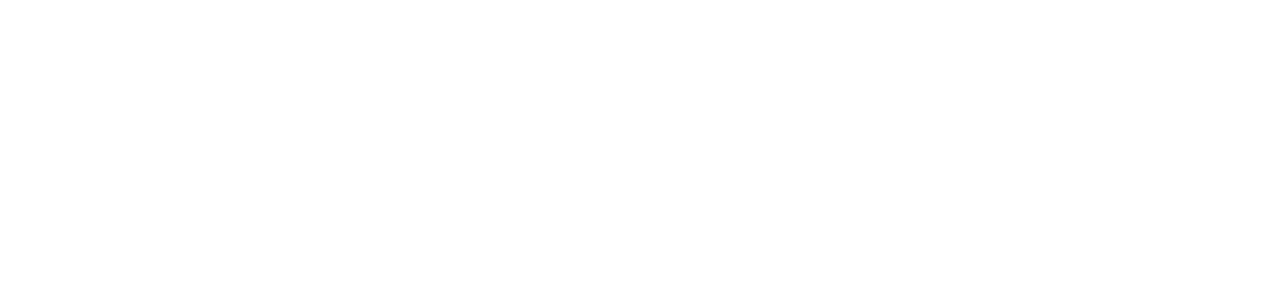
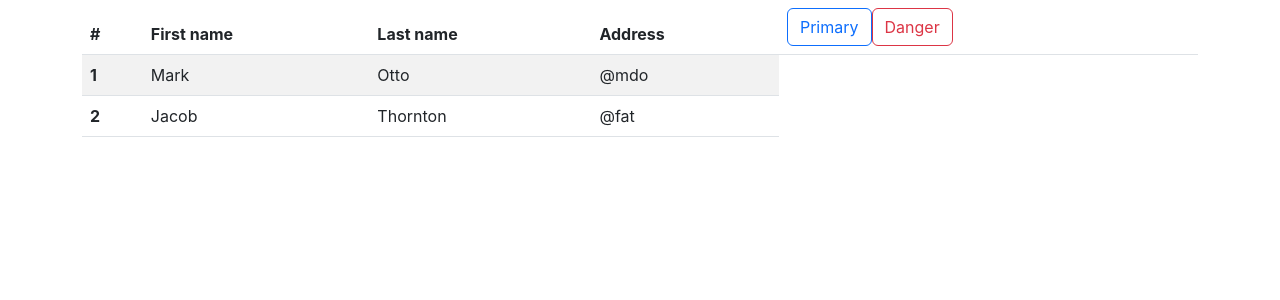
Before and after one commit to KingNelx/Client-2x, a React (Create React App) app: page /bsis1 in a window 1280 px wide. Before the commit this address had no page. Shown: the top 300 px of the page. Built offline with nearby package versions, Linux system fonts and the light colour scheme.

Commit message:
added router

```diff
--- a/src/App.js
+++ b/src/App.js
@@ -12,6 +12,8 @@ import StudentReg from './Components/StudentReg';
 import StudentTopNav from './Student/StudentTopNav';
 import AdminTopNav from './Admin/AdminTopNav';
 import StudentDashB from './Student/StudentDashB';
+import Bsis1 from './BSIS/Bsis1';
+import Bsis2 from './BSIS/Bsis2';
 
 const App = () => {
   return (
@@ -25,6 +27,8 @@ const App = () => {
       <Route path="studentHOME" element={<StudentTopNav />} />
       <Route path="adminHOME" element={<AdminTopNav />} />
       <Route path="adminDashB"  element={<StudentDashB />} />
+      <Route path="bsis1" element={<Bsis1 />} />
+      <Route path="bsis2" element={<Bsis2 />} />
     </Routes>
    </Router>
   );
--- a/src/BSIS/Bsis1.jsx
+++ b/src/BSIS/Bsis1.jsx
@@ -1,9 +1,36 @@
 const Bsis1 = () => {
     return (
         <div className="container">
-
+            <table class="table table-striped">
+                <thead>
+                    <tr>
+                        <th scope="col">#</th>
+                        <th scope="col">First name</th>
+                        <th scope="col">Last name</th>
+                        <th scope="col">Address</th>
+                        <th>
+                            <button type="button" class="btn btn-outline-primary">Primary</button>
+                            <button type="button" class="btn btn-outline-danger">Danger</button>
+                        </th>
+                    </tr>
+                </thead>
+                <tbody>
+                    <tr>
+                        <th scope="row">1</th>
+                        <td>Mark</td>
+                        <td>Otto</td>
+                        <td>@mdo</td>
+                    </tr>
+                    <tr>
+                        <th scope="row">2</th>
+                        <td>Jacob</td>
+                        <td>Thornton</td>
+                        <td>@fat</td>
+                    </tr>
+                </tbody>
+            </table>
         </div>
-     );
+    );
 }
 
 export default Bsis1;
```
